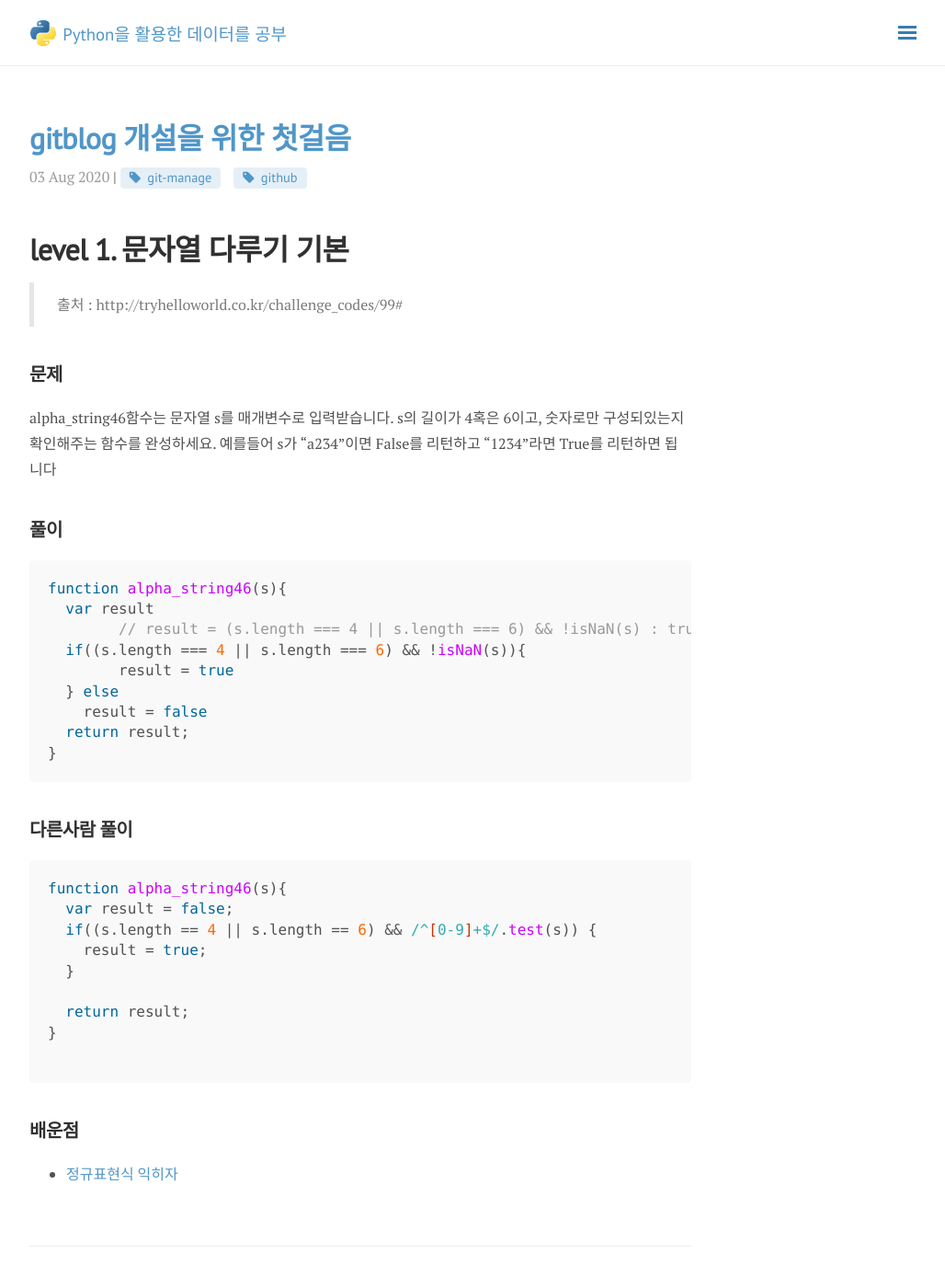
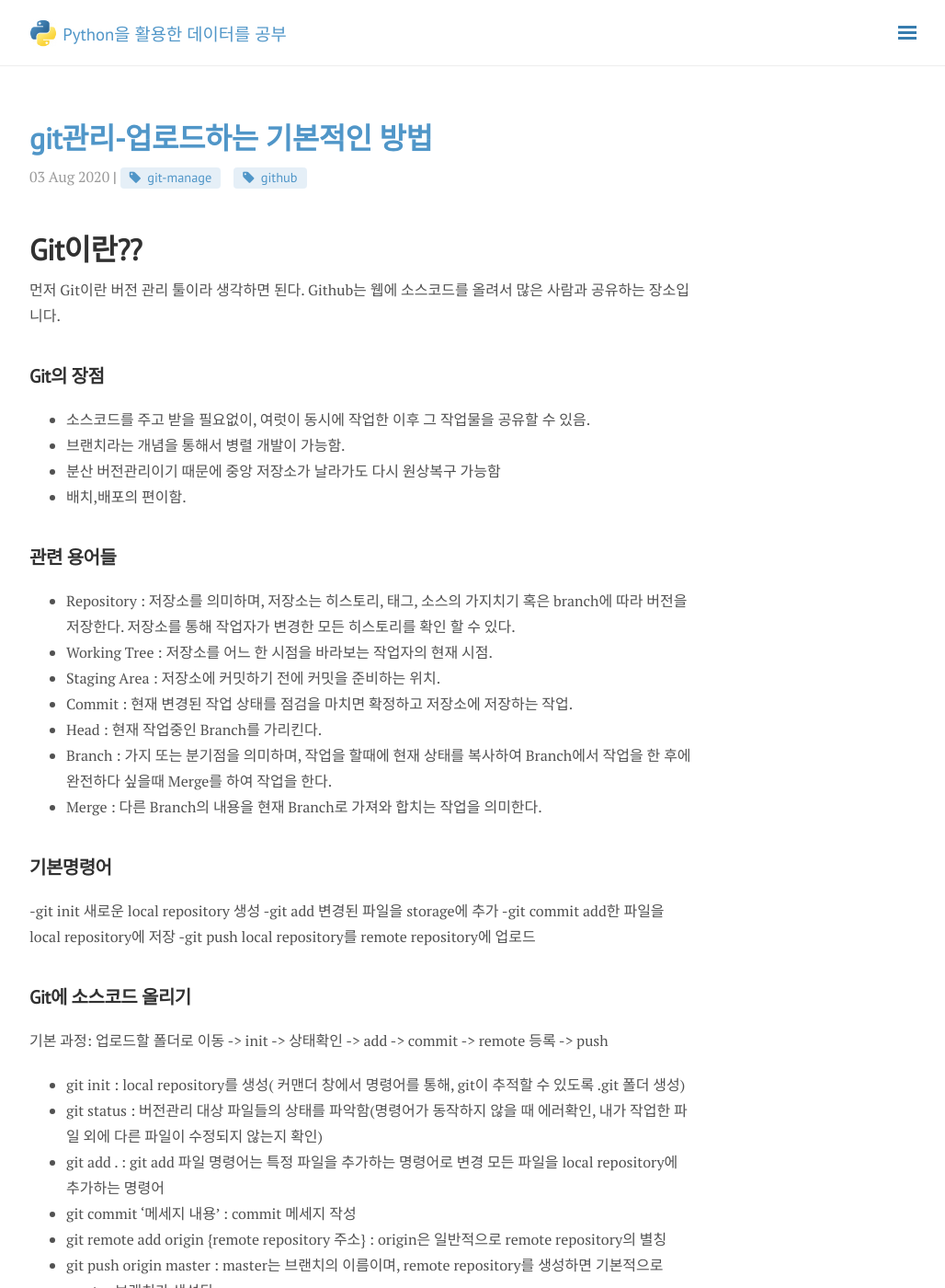
Before and after one commit to hwangyoungjoon/hwang, a Jekyll site: the page built from _posts/algorithms/2020-08-03-gitblog.md, in a window 1280 px wide and 1400 px high. Shown: the whole window at 92% size, without its empty margins (248-1276 px from the left). Built offline with Jekyll 4.4.1, drawn with Linux system fonts in a browser that asks for light colours; nearby versions of some CDN libraries; comment, search, counter and statistics services are not loaded; some of the changed text lies outside the part shown.

Commit message:
github-upload

````diff
--- a/_posts/algorithms/2020-08-03-gitblog.md
+++ b/_posts/algorithms/2020-08-03-gitblog.md
@@ -1,46 +1,56 @@
 ---
 layout: post
-title: gitblog 개설을 위한 첫걸음
+title: git관리-업로드하는 기본적인 방법
 category: algorithms
 permalink: /algorithms/:year/:month/:day/:title/
 tags: [git-manage, github]
 comments: true
 ---
 
-# level 1. 문자열 다루기 기본
-> 출처 : http://tryhelloworld.co.kr/challenge_codes/99#
+# Git이란??
+먼저 Git이란 버전 관리 툴이라 생각하면 된다.
+Github는 웹에 소스코드를 올려서 많은 사람과 공유하는 장소입니다.
 
-## 문제
-alpha_string46함수는 문자열 s를 매개변수로 입력받습니다.
-s의 길이가 4혹은 6이고, 숫자로만 구성되있는지 확인해주는 함수를 완성하세요.
-예를들어 s가 "a234"이면 False를 리턴하고 "1234"라면 True를 리턴하면 됩니다
+## Git의 장점
+- 소스코드를 주고 받을 필요없이, 여럿이 동시에 작업한 이후 그 작업물을 공유할 수 있음.
+- 브랜치라는 개념을 통해서 병렬 개발이 가능함.
+- 분산 버전관리이기 때문에 중앙 저장소가 날라가도 다시 원상복구 가능함
+- 배치,배포의 편이함.
+
+## 관련 용어들
+- Repository : 저장소를 의미하며, 저장소는 히스토리, 태그, 소스의 가지치기 혹은 branch에 따라 버전을 저장한다. 저장소를 통해 작업자가 변경한 모든 히스토리를 확인 할 수 있다.
+ - Working Tree : 저장소를 어느 한 시점을 바라보는 작업자의 현재 시점.
+ - Staging Area : 저장소에 커밋하기 전에 커밋을 준비하는 위치.
+ - Commit : 현재 변경된 작업 상태를 점검을 마치면 확정하고 저장소에 저장하는 작업.
+ - Head : 현재 작업중인 Branch를 가리킨다.
+ - Branch : 가지 또는 분기점을 의미하며, 작업을 할때에 현재 상태를 복사하여 Branch에서 작업을 한 후에 완전하다 싶을때 Merge를 하여 작업을 한다.
+ - Merge : 다른 Branch의 내용을 현재 Branch로 가져와 합치는 작업을 의미한다.
 
 
-## 풀이
-```javascript
-function alpha_string46(s){
-  var result
-	// result = (s.length === 4 || s.length === 6) && !isNaN(s) : true : false;
-  if((s.length === 4 || s.length === 6) && !isNaN(s)){
-  	result = true
-  } else
-    result = false
-  return result;
-}
-```
 
-## 다른사람 풀이
-```javascript
-function alpha_string46(s){
-  var result = false;
-  if((s.length == 4 || s.length == 6) && /^[0-9]+$/.test(s)) {
-    result = true;
-  }
 
-  return result;
-}
+## 기본명령어
+-git init
+새로운 local repository 생성
+-git add
+변경된 파일을 storage에 추가
+-git commit
+add한 파일을 local repository에 저장
+-git push
+local repository를 remote repository에 업로드
 
-```
+## Git에 소스코드 올리기
+기본 과정:
+ 업로드할 폴더로 이동 -> init -> 상태확인 -> add -> commit -> remote 등록 -> push
 
-## 배운점
-- [정규표현식 익히자](https://opentutorials.org/course/909/5142)
+ - git init : local repository를 생성( 커맨더 창에서 명령어를 통해, git이 추적할 수 있도록 .git 폴더 생성)
+ - git status : 버전관리 대상 파일들의 상태를 파악함(명령어가 동작하지 않을 때 에러확인, 내가 작업한 파일 외에 다른 파일이 수정되지 않는지 확인)
+ - git add . : git add 파일 명령어는 특정 파일을 추가하는 명령어로 변경 모든 파일을 local repository에 추가하는 명령어
+- git commit '메세지 내용' : commit 메세지 작성
+- git remote add origin {remote repository 주소} : origin은 일반적으로 remote repository의 별칭
+- git push origin master : master는 브랜치의 이름이며, remote repository를 생성하면 기본적으로 master 브랜치가 생성됨.
+- git push origin {브랜치명} : 다른 브랜치로 push하고 싶으면 이와 같이 변경하면됨.
+
+
+출처: https://goddaehee.tistory.com/91
+출처: https://victorydntmd.tistory.com/53
````
